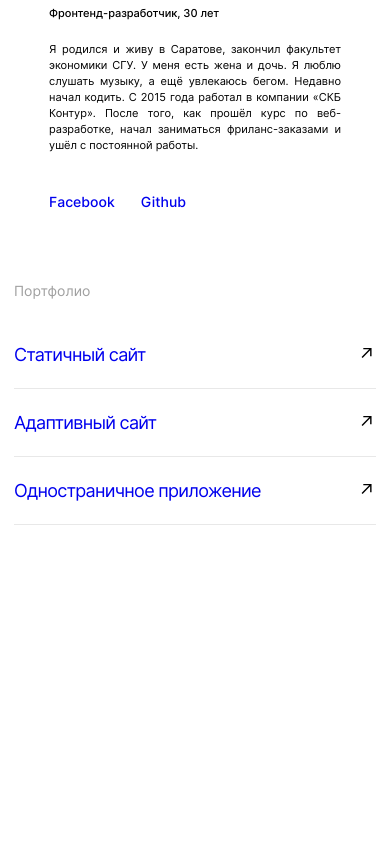
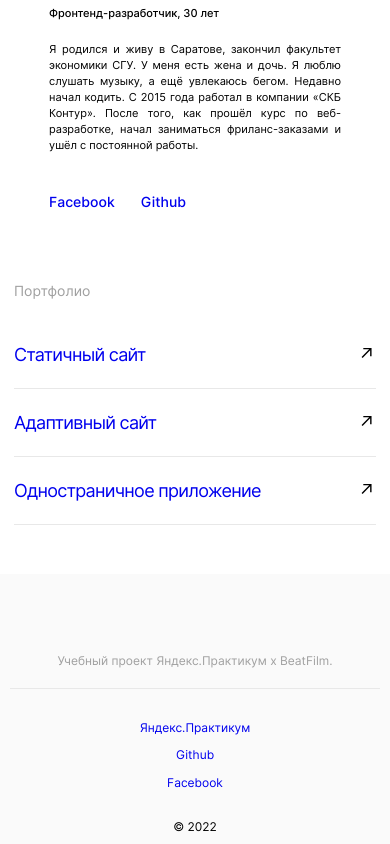
Before and after one commit to NikKZN/movies-explorer-frontend, a React (Create React App) app: page / in a window 390 px wide. Shown: the part 2620-3464 px from the top of the page. Before the commit the page ends 3194 px from the top, so only its background shows below. Built offline with nearby package versions, Linux system fonts and the light colour scheme.

Commit message:
feat: add Footer

```diff
--- a/src/components/AboutMe/AboutMe.css
+++ b/src/components/AboutMe/AboutMe.css
@@ -1,5 +1,5 @@
 .about-me {
-  min-height: 994px;
+  min-height: 1079px;
   background: #fff;
   display: flex;
   flex-direction: column;
@@ -78,6 +78,7 @@
 
 @media screen and (max-width: 820px) {
   .about-me {
+    min-height: 994px;
     padding: 0 50px;
   }
 
--- a/src/components/Footer/Footer.css
+++ b/src/components/Footer/Footer.css
@@ -0,0 +1,96 @@
+.footer {
+  min-height: 172px;
+  background: #fafafa;
+  display: flex;
+  flex-direction: column;
+  align-items: center;
+  padding: 0 70px;
+}
+
+.footer__title {
+  font-weight: 400;
+  font-size: 13px;
+  line-height: 16px;
+  text-align: center;
+  color: #a0a0a0;
+  margin: 79px 0 0;
+  width: 100%;
+  border-bottom: 1px solid #e8e8e8;
+  padding-bottom: 20px;
+}
+
+.footer__content {
+  display: flex;
+  justify-content: space-between;
+  width: 100%;
+  margin-top: 2px;
+}
+
+.footer__copyright {
+  font-weight: 400;
+  font-size: 13px;
+  line-height: 16px;
+  margin: 0;
+  align-self: center;
+}
+
+.footer__links {
+  list-style-type: none;
+  padding: 0;
+  display: flex;
+}
+
+.footer__link {
+  font-weight: 400;
+  font-size: 13px;
+  line-height: 16px;
+  text-align: right;
+  text-decoration: none;
+  margin-left: 20px;
+}
+
+@media screen and (max-width: 820px) {
+  .footer {
+    padding: 0 30px;
+  }
+}
+
+@media screen and (max-width: 450px) {
+  .footer {
+    padding: 0 10px;
+    min-height: 270px;
+  }
+
+  .footer__title {
+    font-size: 12px;
+    line-height: 15px;
+  }
+
+  .footer__content {
+    display: flex;
+    margin-top: 2px;
+    flex-direction: column-reverse;
+  }
+
+  .footer__copyright {
+    font-size: 12px;
+    line-height: 15px;
+  }
+
+  .footer__links {
+    flex-direction: column;
+    align-items: center;
+    margin: 26px 0 20px;
+  }
+
+  .footer__item {
+    padding-bottom: 9px;
+  }
+
+  .footer__link {
+    font-size: 12px;
+    line-height: 15px;
+    text-align: center;
+    margin-left: 0;
+  }
+}
--- a/src/components/Footer/Footer.js
+++ b/src/components/Footer/Footer.js
@@ -0,0 +1,35 @@
+import "./Footer.css";
+
+function Footer() {
+  return (
+    <>
+      <div className="main__footer footer">
+        <h2 className="footer__title">
+          Учебный проект Яндекс.Практикум х BeatFilm.
+        </h2>
+        <div className="footer__content">
+          <p className="footer__copyright">&copy; {new Date().getFullYear()}</p>
+          <ul className="footer__links">
+            <li className="footer__item">
+              <a className="footer__link" href="https://practicum.yandex.ru">
+                Яндекс.Практикум
+              </a>
+            </li>
+            <li className="footer__item">
+              <a className="footer__link" href="https://github.com/NikKZN">
+                Github
+              </a>
+            </li>
+            <li className="footer__item">
+              <a className="footer__link" href="https://www.yandex.ru">
+                Facebook
+              </a>
+            </li>
+          </ul>
+        </div>
+      </div>
+    </>
+  );
+}
+
+export default Footer;
--- a/src/components/Main/Main.js
+++ b/src/components/Main/Main.js
@@ -5,6 +5,7 @@ import Promo from '../Promo/Promo';
 import AboutProject from '../AboutProject/AboutProject';
 import Techs from '../Techs/Techs';
 import AboutMe from '../AboutMe/AboutMe';
+import Footer from '../Footer/Footer';
 
 function Main() {
   return (
@@ -14,6 +15,7 @@ function Main() {
       <AboutProject />
       <Techs />
       <AboutMe />
+      <Footer />
     </>
   )
 }
```
